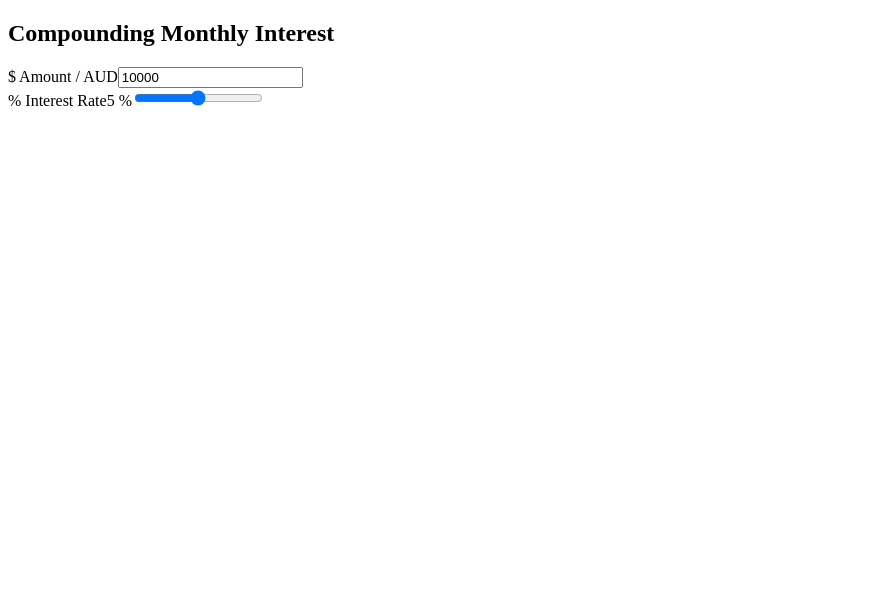
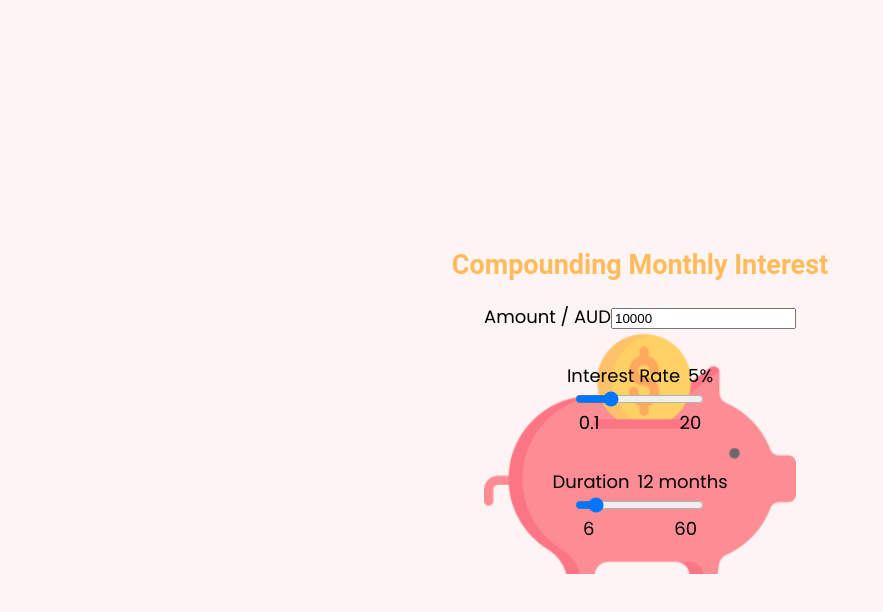
Before and after one commit to mu-tsu-mi/interest-calculator, a React (Vite) app: page / in a window 1280 px wide. Shown: the top 612 px of the page, without its empty margins (0-883 px from the left). Built offline with nearby package versions, Linux system fonts and the light colour scheme.

Commit message:
WIP style user input

```diff
--- a/src/App.css
+++ b/src/App.css
@@ -1,3 +1,21 @@
+.app {
+  min-height: 100vh;
+  margin: 0;
+  padding: 0;
+  display: flex;
+  flex: 1;
+  flex-direction: column;
+  justify-content: center;
+  align-items: center;
+}
+
+.input-result-wrapper {
+  background-image: url("./assets/piggybank.svg");
+  background-size: cover;
+  background-repeat: no-repeat;
+  background-position: center;
+}
+
 /* .counter {
   font-size: 16px;
   padding: 5px 10px;
--- a/src/App.tsx
+++ b/src/App.tsx
@@ -1,13 +1,15 @@
 import "./App.css";
 import Header from "./components/Header";
-import UserInput from "./components/UserInput";
+import UserInput from "./components/user-input/UserInput";
 
 function App() {
   return (
-    <div>
+    <div className="app">
       <Header />
-      <UserInput />
-      {/* <CalculationResult /> */}
+      <div className="input-result-wrapper">
+        <UserInput />
+        {/* <CalculationResult /> */}
+      </div>
     </div>
   );
 }
--- a/src/components/UserInput.tsx
+++ /dev/null
@@ -1,40 +0,0 @@
-import { useContext } from "react";
-import { CalculatorContext } from "../contexts/CalculatorContext";
-
-export default function UserInput() {
-  const calculator = useContext(CalculatorContext);
-  if (!calculator) {
-    console.log("Calculator Context is not available");
-    return null;
-  }
-  const { principal, setPrincipal, rate, setRate, months, setMonths, result } =
-    calculator;
-
-  return (
-    <div>
-      <div>
-        <label>$ Amount / AUD</label>
-        <input
-          type="number"
-          value={principal}
-          onChange={(e: React.ChangeEvent<HTMLInputElement>) =>
-            setPrincipal(Number(e.target.value))
-          }
-        />
-      </div>
-      <div>
-        <label>% Interest Rate</label>
-        <span>{rate} %</span>
-        <input
-          type="range"
-          min="0"
-          max="20"
-          step="0.1"
-          onChange={(e: React.ChangeEvent<HTMLInputElement>) =>
-            setRate(Number(e.target.value))
-          }
-        />
-      </div>
-    </div>
-  );
-}
--- /dev/null
+++ b/src/components/user-input/UserInput.css
@@ -0,0 +1,17 @@
+.slider-container {
+  margin: 2rem 0;
+}
+.slider-wrapper {
+  display: flex;
+  align-items: center;
+  flex-direction: column;
+}
+.slider-labels {
+  display: flex;
+  gap: 5rem;
+}
+.rate-display,
+.months-display {
+  display: flex;
+  gap: 0.5rem;
+}
--- /dev/null
+++ b/src/components/user-input/UserInput.tsx
@@ -0,0 +1,81 @@
+import "./UserInput.css";
+import { useContext } from "react";
+import { CalculatorContext } from "../../contexts/CalculatorContext";
+
+export default function UserInput() {
+  const calculator = useContext(CalculatorContext);
+  if (!calculator) {
+    console.log("Calculator Context is not available");
+    return null;
+  }
+  const { principal, setPrincipal, rate, setRate, months, setMonths, result } =
+    calculator;
+
+  // slider for interest rate
+  const minRate = 0.1;
+  const maxRate = 20;
+
+  // slider for duration(months)
+  const minMonth = 6;
+  const maxMonth = 60;
+
+  return (
+    <div className="user-input-container">
+      <div>
+        <label>Amount / AUD</label>
+        <input
+          type="number"
+          value={principal}
+          onChange={(e: React.ChangeEvent<HTMLInputElement>) =>
+            setPrincipal(Number(e.target.value))
+          }
+        />
+      </div>
+      <div className="slider-container">
+        <div className="slider-wrapper">
+          <div className="rate-display">
+            <label htmlFor="rate-slider">Interest Rate</label>
+            <span className="slider-value-rate"> {rate}%</span>
+          </div>
+          <input
+            id="rate-slider"
+            value={rate}
+            type="range"
+            min={minRate}
+            max={maxRate}
+            step="0.1"
+            onChange={(e: React.ChangeEvent<HTMLInputElement>) =>
+              setRate(Number(e.target.value))
+            }
+          />
+          <div className="slider-labels">
+            <span>{minRate}</span>
+            <span>{maxRate}</span>
+          </div>
+        </div>
+      </div>
+      <div className="slider-container">
+        <div className="slider-wrapper">
+          <div className="months-display">
+            <label htmlFor="month-slider">Duration</label>
+            <div className="slider-value-month"> {months} months</div>
+          </div>
+          <input
+            id="month-slider"
+            value={months}
+            type="range"
+            min={minMonth}
+            max={maxMonth}
+            onChange={(e: React.ChangeEvent<HTMLInputElement>) =>
+              setMonths(Number(e.target.value))
+            }
+          />
+          <div className="slider-labels">
+            <div>{minMonth}</div>
+            <div>{maxMonth}</div>
+          </div>
+        </div>
+      </div>
+    </div>
+  );
+}
--- a/src/index.css
+++ b/src/index.css
@@ -1,3 +1,34 @@
+@import url("https://fonts.googleapis.com/css2?family=Poppins:wght@400;500;700&display=swap");
+:root {
+  --bg: #fff4f4;
+  --text: #ffbb5c;
+  --sans: "Poppins", "Helvetica", "Arial";
+  --heading: "Roboto";
+}
+
+html,
+body,
+#root {
+  height: 100%;
+  width: 100%;
+  min-height: 100vh;
+  margin: 0;
+  padding: 0;
+}
+
+#root {
+  display: flex;
+  font-family: var(--sans);
+  font-size: large;
+  background-color: var(--bg);
+}
+
+h1,
+h2 {
+  font-family: var(--heading);
+  color: var(--text);
+}
+
 /* :root {
   --text: #6b6375;
   --text-h: #08060d;
@@ -51,7 +82,7 @@
 }
 
 #root {
-  width: 1126px;
+
   max-width: 100%;
   margin: 0 auto;
   text-align: center;
```
Also changed, not shown: src/assets/piggybank.svg (added).
